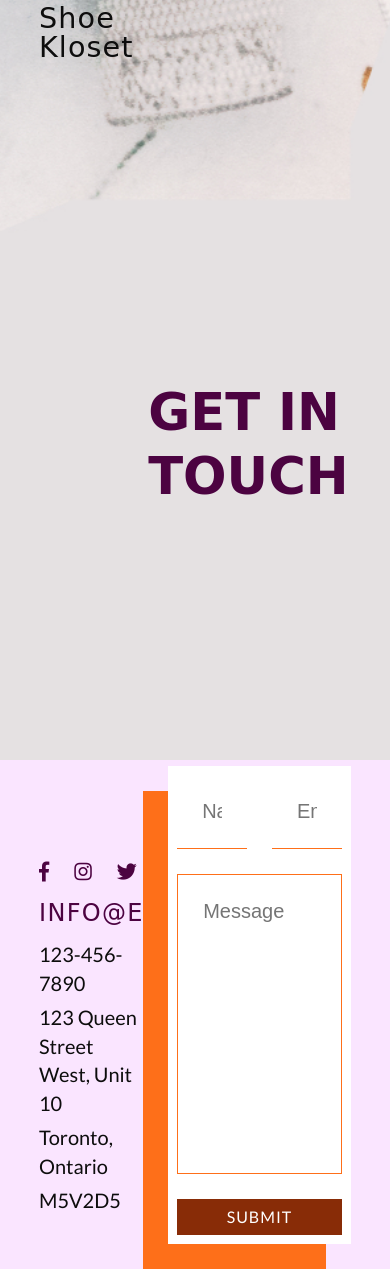
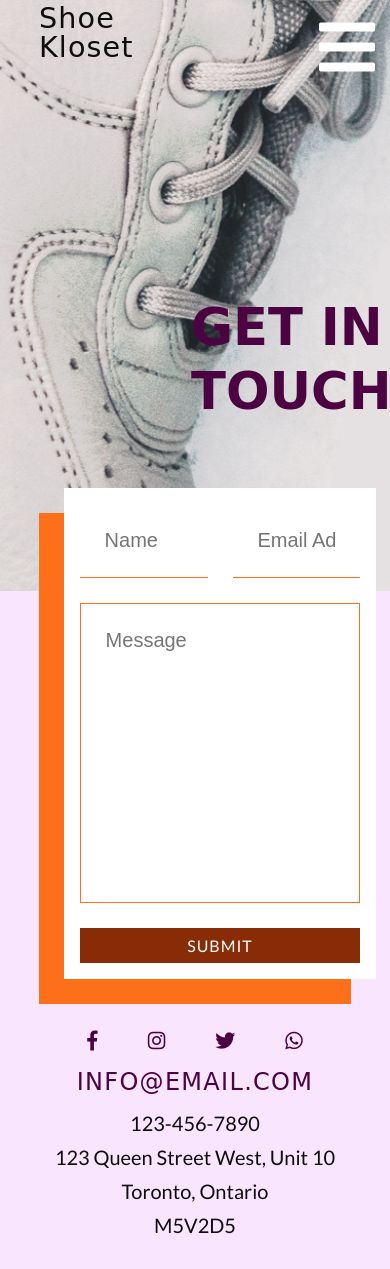
Before and after one commit to nmckenz/Bootcamp-Project2, a plain HTML site: page contact.html in a window 390 px wide. Shown: the top 1269 px of the page. Drawn offline with Linux system fonts and the light colour scheme; a web font is replaced by a local one.

Commit message:
Responsive complete for contact.html

```diff
--- a/contact.html
+++ b/contact.html
@@ -20,6 +20,7 @@
             <!-- begin flex container -->
             <div class="flexContainerNav">
                 <p class="logo">shoe kloset</p>
+                <input type="checkbox" id="toggle" name="toggle">
                 <!-- begin nav -->
                 <nav>
                     <ul>
@@ -38,6 +39,8 @@
                     </ul>
                 </nav>
                 <!-- end nav -->
+                <label for="toggle" icon-type="bars"><i class="fa fa-bars"></i></label>
+                <label for="toggle" icon-type="times"><i class="fas fa-times"></i></label>
             </div>
             <!-- end flex container -->
             <h2>get in touch</h2>
--- a/styles/sass/partials/_header.scss
+++ b/styles/sass/partials/_header.scss
@@ -47,6 +47,16 @@ header.headerBlog {
 // begin contact.html styling--------------------------
 header.headerContact {
     @include backgroundImages(contact-image, jpg);
+
+    @media (max-width: 1450px) {
+        height: 80vh;
+        background-position: 5% 50%;
+    }
+
+    @media (max-width: 1020px) {
+        height: 70vh;
+        background-position: 10% 50%;
+    }
 }
 
 .headerContact {
@@ -58,5 +68,13 @@ header.headerContact {
     position: absolute;
     top: 50%;
     left: 38%;
+
+    @media (max-width: 550px) {
+        left: 49%;
+    }
+
+    @media (max-width: 375px) {
+        top: 60%;
+    }
 }
 // end contact.html styling----------------------------
--- a/styles/sass/partials/_main.scss
+++ b/styles/sass/partials/_main.scss
@@ -604,6 +604,10 @@ aside ul {
 .flexContainerContactMain {
     display: flex;
     flex-flow: row-reverse nowrap;
+
+    @media (max-width: 1150px) {
+        flex-flow: column nowrap;
+    }
 }
 
 
@@ -613,10 +617,36 @@ aside ul {
     margin-top: -30%;
     margin-left: 25px;
     z-index: 10;
+
+    @media (max-width: 1300px) {
+        margin-top: -35%;
+    }
+
+    @media (max-width: 1150px) {
+        width: 100%;
+    }
+
+    @media (max-width: 800px) {
+        margin-top: -40%;
+    }
+
+    @media (max-width: 685px) {
+        margin-top: -45%;
+    }
+
+    @media (max-width: 550px) {
+        margin-top: -65%;
+    }
 }
 
 .contactInfo {
     width: calc(100% / 3);
+
+    @media (max-width: 1150px) {
+        width: 100%;
+        margin-top: 50px;
+        text-align: center;
+    }
 }
 
 // begin contact form section-----------------------
@@ -660,12 +690,20 @@ aside ul {
     display: flex;
     flex-flow: row nowrap;
     padding-bottom: 5px;
+
+    @media (max-width: 1150px) {
+        justify-content: center;
+    }
 }
 
 .socialLinks a {
     width: 25%;
     margin-right: 25px;
     color: $highlightColor;
+
+    @media (max-width: 1150px) {
+        margin: 25px;
+    }
 }
 
 .contactInfoDetails {
```
Also changed, not shown: blog.html (+3 -0 lines), styles/styles.css.
